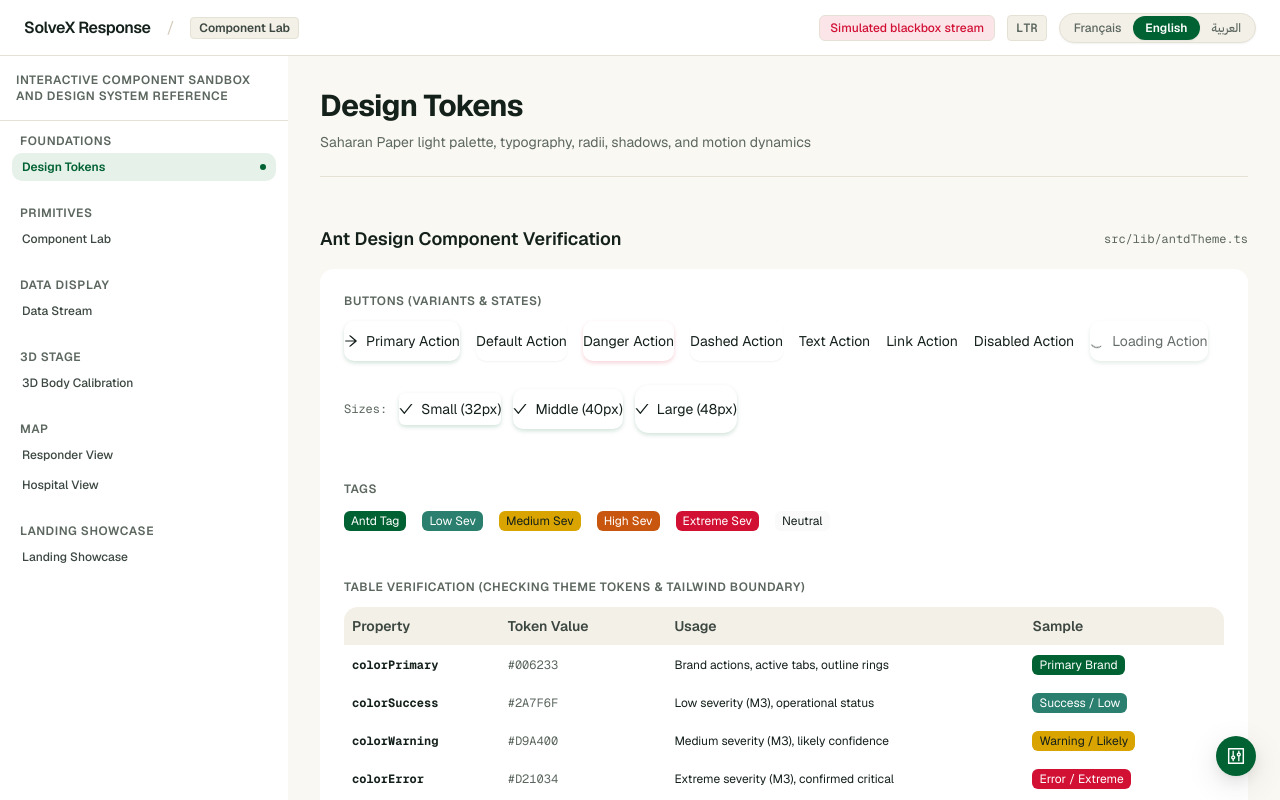
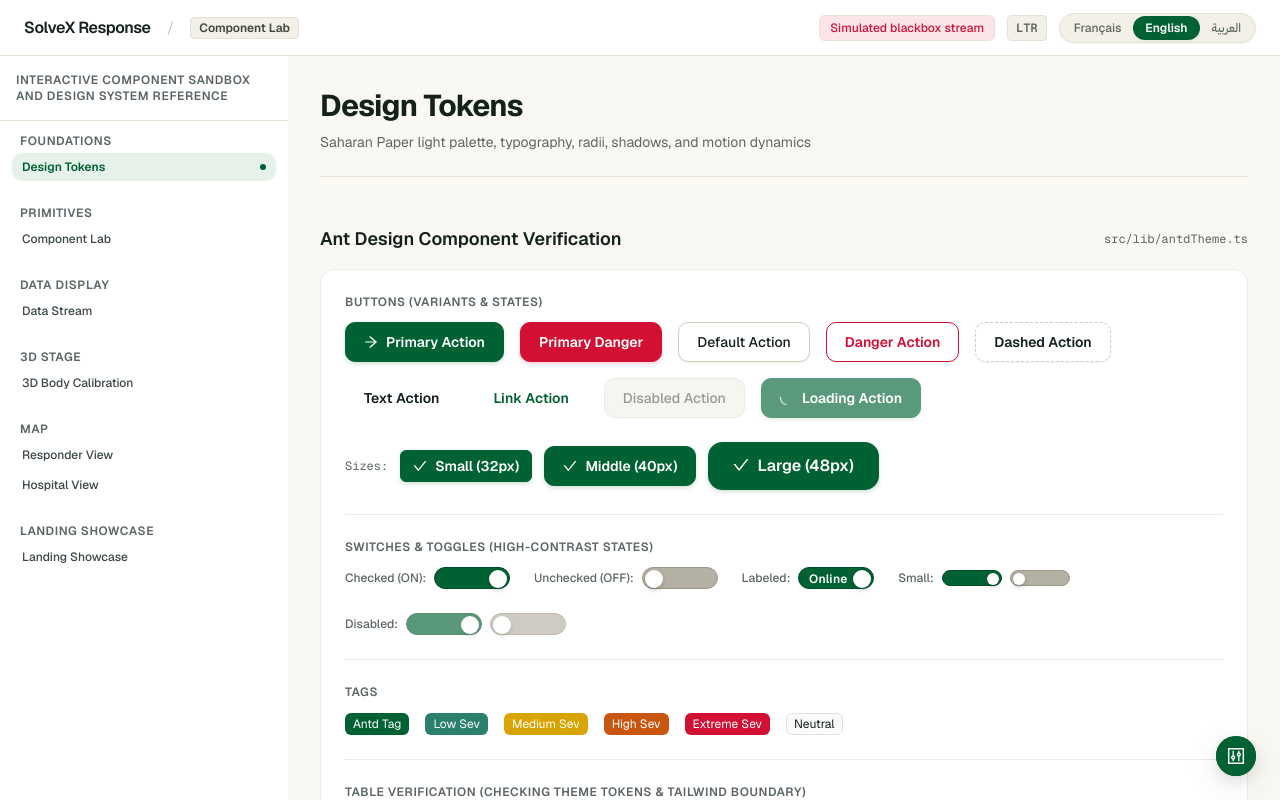
Before and after one commit to Ahyaha-Solvex/solvex-web, a Next.js app: page /en/lab/tokens in a window 1280 px wide. Shown: the top 800 px of the page. Built offline with nearby package versions, Linux system fonts and the light colour scheme; what @ant-design/nextjs-registry would draw is missing.

Commit message:
cp1: fix button and switch contrast against tailwind preflight

```diff
--- a/src/components/app/AppProviders.tsx
+++ b/src/components/app/AppProviders.tsx
@@ -33,7 +33,7 @@ export function AppProviders({
 
   return (
     <AntdRegistry>
-      <StyleProvider layer>
+      <StyleProvider hashPriority="high">
         <ConfigProvider
           theme={antdTheme}
           locale={antdLocales[locale] || frFR}
--- a/src/components/app/DataStreamView.tsx
+++ b/src/components/app/DataStreamView.tsx
@@ -76,12 +76,11 @@ export function DataStreamView() {
 
         {/* Action Controls */}
         <div className="flex items-center gap-3 flex-wrap">
-          <div className="flex items-center gap-2 bg-surface border border-border px-3 py-1.5 rounded-lg text-xs">
+          <div className="flex items-center gap-2 bg-surface border border-border px-3 py-1.5 rounded-lg text-xs shadow-1">
             <span className="font-semibold text-ink">Network:</span>
             <Switch
               checked={online}
               onChange={(checked) => source.toggleNetwork(checked)}
-              size="small"
               checkedChildren="Online"
               unCheckedChildren="Offline"
             />
--- a/src/components/app/TokensShowcase.tsx
+++ b/src/components/app/TokensShowcase.tsx
@@ -2,7 +2,7 @@
 
 import React, { useState } from 'react';
 import { useTranslations } from 'next-intl';
-import { Button, Tag, Table, Card, Space, Divider } from 'antd';
+import { Button, Tag, Table, Card, Space, Divider, Switch } from 'antd';
 import {
   CheckCircleFilled,
   InfoCircleFilled,
@@ -159,6 +159,9 @@ export function TokensShowcase() {
                   <Button type="primary" icon={<ArrowRightOutlined />}>
                     {t('antButtonPrimary')}
                   </Button>
+                  <Button type="primary" danger>
+                    Primary Danger
+                  </Button>
                   <Button>{t('antButtonDefault')}</Button>
                   <Button danger>{t('antButtonDanger')}</Button>
                   <Button type="dashed">Dashed Action</Button>
@@ -173,6 +176,42 @@ export function TokensShowcase() {
                   <Button size="small" type="primary" icon={<CheckOutlined />}>Small (32px)</Button>
                   <Button size="middle" type="primary" icon={<CheckOutlined />}>Middle (40px)</Button>
                   <Button size="large" type="primary" icon={<CheckOutlined />}>Large (48px)</Button>
+                </div>
+              </div>
+            </div>
+
+            <Divider className="my-4 border-border" />
+
+            <div>
+              <h3 className="text-xs font-semibold uppercase tracking-wider text-muted mb-3">
+                Switches &amp; Toggles (High-Contrast States)
+              </h3>
+              <div className="flex items-center gap-6 flex-wrap">
+                <div className="flex items-center gap-2">
+                  <span className="text-xs text-muted font-medium">Checked (ON):</span>
+                  <Switch defaultChecked />
+                </div>
+                <div className="flex items-center gap-2">
+                  <span className="text-xs text-muted font-medium">Unchecked (OFF):</span>
+                  <Switch defaultChecked={false} />
+                </div>
+                <div className="flex items-center gap-2">
+                  <span className="text-xs text-muted font-medium">Labeled:</span>
+                  <Switch
+                    defaultChecked
+                    checkedChildren="Online"
+                    unCheckedChildren="Offline"
+                  />
+                </div>
+                <div className="flex items-center gap-2">
+                  <span className="text-xs text-muted font-medium">Small:</span>
+                  <Switch size="small" defaultChecked />
+                  <Switch size="small" defaultChecked={false} />
+                </div>
+                <div className="flex items-center gap-2">
+                  <span className="text-xs text-muted font-medium">Disabled:</span>
+                  <Switch disabled defaultChecked />
+                  <Switch disabled defaultChecked={false} />
                 </div>
               </div>
             </div>
--- a/src/lib/antdTheme.ts
+++ b/src/lib/antdTheme.ts
@@ -14,6 +14,7 @@ export const antdTheme: ThemeConfig = {
     colorBorderSecondary: '#EFEBE0',
     colorText: '#14201A',
     colorTextSecondary: '#5C675F',
+    colorTextQuaternary: '#B5B0A4',
     borderRadius: 10,
     borderRadiusLG: 14,
     fontSize: 14,
@@ -32,22 +33,31 @@ export const antdTheme: ThemeConfig = {
       paddingInline: 18,
       paddingInlineSM: 12,
       paddingInlineLG: 24,
-      primaryColor: '#FFFFFF',
       colorPrimary: '#006233',
       colorPrimaryHover: '#007A41',
       colorPrimaryActive: '#004D28',
-      primaryShadow: '0 2px 4px rgba(0, 98, 51, 0.18)',
+      colorTextLightSolid: '#FFFFFF',
       defaultBg: '#FFFFFF',
       defaultColor: '#14201A',
-      defaultBorderColor: '#E6E1D5',
+      defaultBorderColor: '#D3CCBB',
       defaultHoverBg: '#F3F0E8',
       defaultHoverColor: '#14201A',
-      defaultHoverBorderColor: '#D3CCBB',
+      defaultHoverBorderColor: '#3B4740',
       defaultActiveBg: '#E6F1EA',
       defaultActiveColor: '#004D28',
       defaultActiveBorderColor: '#006233',
       defaultShadow: '0 1px 2px rgba(20, 32, 26, 0.06)',
+      primaryShadow: '0 2px 4px rgba(0, 98, 51, 0.18)',
       dangerShadow: '0 2px 4px rgba(210, 16, 52, 0.18)',
+    },
+    Switch: {
+      colorPrimary: '#006233',
+      colorPrimaryHover: '#007A41',
+      colorTextLightSolid: '#FFFFFF',
+      colorTextQuaternary: '#B5B0A4',
+      trackHeight: 22,
+      trackMinWidth: 44,
+      handleSize: 18,
     },
     Card: { borderRadiusLG: 14, boxShadowTertiary: '0 1px 2px rgba(20,32,26,.06)' },
     Table: { headerBg: '#F3F0E8', headerColor: '#3B4740', borderColor: '#E6E1D5' },
--- a/src/styles/globals.css
+++ b/src/styles/globals.css
@@ -1,5 +1,3 @@
-@layer theme, base, antd, components, utilities;
-
 @import './tokens.css';
 
 @tailwind base;
@@ -20,11 +18,190 @@ body {
   outline-offset: 2px;
 }
 
-/* Button tactile feel per DESIGN.md */
+/* =============================================================
+   ANT DESIGN OVERRIDES & POLISH
+   Guarantees crisp contrast against Tailwind CSS base resets
+   ============================================================= */
+
+/* --- Primary Button --- */
+.ant-btn-primary {
+  background-color: var(--brand) !important;
+  color: #ffffff !important;
+  border-color: var(--brand) !important;
+  box-shadow: 0 2px 4px rgba(0, 98, 51, 0.18) !important;
+  font-weight: 600 !important;
+}
+.ant-btn-primary:hover:not(:disabled) {
+  background-color: var(--brand-hover) !important;
+  border-color: var(--brand-hover) !important;
+  color: #ffffff !important;
+  box-shadow: 0 4px 10px rgba(0, 98, 51, 0.28) !important;
+}
+.ant-btn-primary:active:not(:disabled) {
+  background-color: var(--brand-press) !important;
+  border-color: var(--brand-press) !important;
+  color: #ffffff !important;
+  transform: scale(0.985);
+}
+
+/* --- Primary Danger Button --- */
+.ant-btn-dangerous.ant-btn-primary {
+  background-color: var(--sev-extreme) !important;
+  border-color: var(--sev-extreme) !important;
+  color: #ffffff !important;
+  box-shadow: 0 2px 4px rgba(210, 16, 52, 0.2) !important;
+  font-weight: 600 !important;
+}
+.ant-btn-dangerous.ant-btn-primary:hover:not(:disabled) {
+  background-color: #b80e2d !important;
+  border-color: #b80e2d !important;
+  color: #ffffff !important;
+  box-shadow: 0 4px 10px rgba(210, 16, 52, 0.3) !important;
+}
+.ant-btn-dangerous.ant-btn-primary:active:not(:disabled) {
+  background-color: #9e0c26 !important;
+  border-color: #9e0c26 !important;
+  color: #ffffff !important;
+  transform: scale(0.985);
+}
+
+/* --- Default Danger Button --- */
+.ant-btn-dangerous:not(.ant-btn-primary) {
+  background-color: var(--surface) !important;
+  color: var(--sev-extreme) !important;
+  border: 1.5px solid var(--sev-extreme) !important;
+  font-weight: 600 !important;
+}
+.ant-btn-dangerous:not(.ant-btn-primary):hover:not(:disabled) {
+  background-color: var(--sev-extreme-subtle) !important;
+  border-color: var(--sev-extreme) !important;
+  color: var(--sev-extreme) !important;
+}
+.ant-btn-dangerous:not(.ant-btn-primary):active:not(:disabled) {
+  background-color: #f7ced5 !important;
+  transform: scale(0.985);
+}
+
+/* --- Default Action Button --- */
+.ant-btn-default {
+  background-color: var(--surface) !important;
+  color: var(--ink) !important;
+  border: 1px solid var(--border-strong) !important;
+  box-shadow: var(--shadow-1) !important;
+  font-weight: 500 !important;
+}
+.ant-btn-default:hover:not(:disabled) {
+  background-color: var(--surface-2) !important;
+  border-color: var(--ink-2) !important;
+  color: var(--ink) !important;
+}
+.ant-btn-default:active:not(:disabled) {
+  background-color: var(--brand-subtle) !important;
+  border-color: var(--brand) !important;
+  color: var(--brand-press) !important;
+  transform: scale(0.985);
+}
+
+/* --- Dashed Button --- */
+.ant-btn-dashed {
+  background-color: var(--surface) !important;
+  color: var(--ink) !important;
+  border: 1.5px dashed var(--border-strong) !important;
+}
+.ant-btn-dashed:hover:not(:disabled) {
+  background-color: var(--surface-2) !important;
+  border-color: var(--brand) !important;
+  color: var(--brand) !important;
+}
+
+/* --- Text & Link Buttons --- */
+.ant-btn-text {
+  color: var(--ink) !important;
+  background-color: transparent !important;
+}
+.ant-btn-text:hover:not(:disabled) {
+  background-color: var(--surface-2) !important;
+  color: var(--brand) !important;
+}
+.ant-btn-link {
+  color: var(--brand) !important;
+  background-color: transparent !important;
+}
+.ant-btn-link:hover:not(:disabled) {
+  color: var(--brand-hover) !important;
+}
+
+/* --- Disabled Button --- */
+.ant-btn:disabled,
+.ant-btn.ant-btn-disabled {
+  background-color: var(--surface-2) !important;
+  color: var(--muted) !important;
+  border-color: var(--border) !important;
+  opacity: 0.65 !important;
+  cursor: not-allowed !important;
+  box-shadow: none !important;
+  transform: none !important;
+}
+
+/* --- Button Tactile Transitions --- */
 .ant-btn {
   transition: all var(--dur-fast) var(--ease-out) !important;
 }
 
-.ant-btn:active:not(:disabled) {
-  transform: scale(0.985);
+/* =============================================================
+   ANT DESIGN SWITCH (High Contrast & Clear Readability)
+   ============================================================= */
+.ant-switch {
+  background-color: #B5B0A4 !important; /* solid, visible contrasted track when OFF */
+  border: 1px solid #9E988A !important;
+  transition: all var(--dur-fast) var(--ease-out) !important;
+  min-width: 44px;
 }
+.ant-switch:hover:not(.ant-switch-disabled) {
+  background-color: #9E988A !important;
+}
+.ant-switch.ant-switch-checked {
+  background-color: var(--brand) !important; /* Algerian flag green when ON */
+  border-color: var(--brand-press) !important;
+}
+.ant-switch.ant-switch-checked:hover:not(.ant-switch-disabled) {
+  background-color: var(--brand-hover) !important;
+  border-color: var(--brand-press) !important;
+}
+.ant-switch .ant-switch-handle::before {
+  background-color: #ffffff !important;
+  box-shadow: 0 2px 4px rgba(20, 32, 26, 0.25) !important;
+}
+
+/* Switches with text labels (Online/Offline/SMS) */
+.ant-switch:has(.ant-switch-inner-checked),
+.ant-switch:has(.ant-switch-inner-unchecked) {
+  min-width: 76px !important;
+}
+
+.ant-switch .ant-switch-inner {
+  font-size: 11px !important;
+  font-weight: 600 !important;
+  letter-spacing: 0.02em;
+}
+
+.ant-switch.ant-switch-checked .ant-switch-inner {
+  color: #ffffff !important;
+  padding-inline-start: 6px !important;
+  padding-inline-end: 22px !important;
+}
+
+.ant-switch:not(.ant-switch-checked) .ant-switch-inner {
+  color: #14201A !important; /* crisp dark text for readability when OFF */
+  padding-inline-start: 22px !important;
+  padding-inline-end: 6px !important;
+}
+
+/* Small switch variant adjustments */
+.ant-switch-small {
+  min-width: 36px;
+}
+.ant-switch-small:has(.ant-switch-inner-checked),
+.ant-switch-small:has(.ant-switch-inner-unchecked) {
+  min-width: 60px !important;
+}
```
